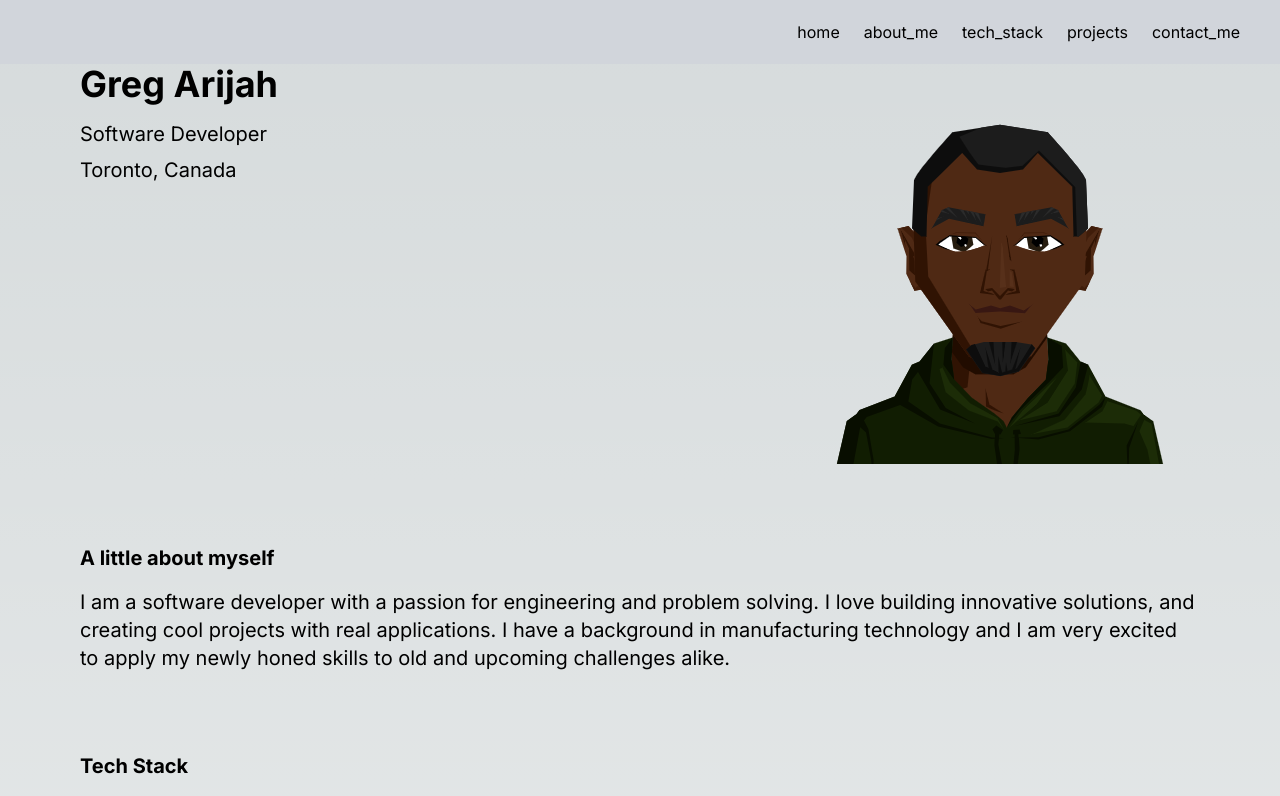
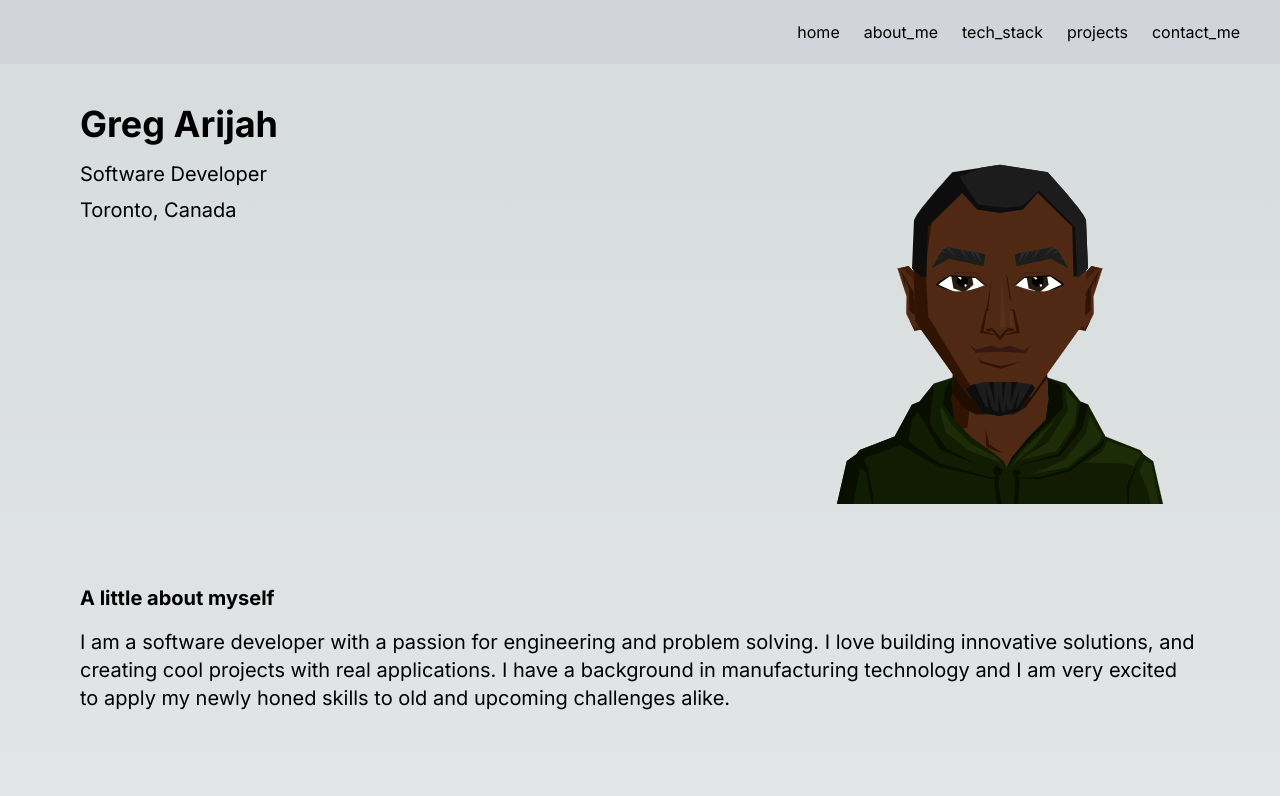
Before and after one commit to gregArijah/portfolio, a Next.js app: page / in a window 1280 px wide. Shown: the top 796 px of the page. Built offline with nearby package versions, Linux system fonts and the light colour scheme.

Commit message:
made navbar sticky

```diff
--- a/app/components/Header.tsx
+++ b/app/components/Header.tsx
@@ -4,7 +4,7 @@ import Image from "next/image"
 export default function Header() {
 
     return (
-        <main className="flex justify-between p-10 pl-20 pr-20" id="home">
+        <main className="flex justify-between p-10 pl-20 pr-20" >
             <div className="space-y-2">
                 <p className="text-4xl font-bold pb-2">Greg Arijah</p>
                 <p className="text-xl">Software Developer</p>
--- a/app/components/Navbar.tsx
+++ b/app/components/Navbar.tsx
@@ -3,7 +3,7 @@
 export default function Navbar() {
 
     return (
-        <main className="p-5 flex w-screen justify-end fixed bg-gray-300">
+        <main className="p-5 flex w-screen justify-end sticky top-0 bg-gray-300" id="home">
             <div className="space-x-6 text-l pr-5">
                 <a href="#home">home</a>
                 <a href="#about">about_me</a>
--- a/app/page.tsx
+++ b/app/page.tsx
@@ -8,14 +8,15 @@ import Contact from './components/Contact'
 
 export default function Home() {
   return (
-    <main className='display'>
+    <main>
       < Navbar />
-      <br/>
-      < Header />
-      < About />
-      < TechStack />
-      < Projects />
-      < Contact />
+      <div className=''>
+        < Header />
+        < About />
+        < TechStack />
+        < Projects />
+        < Contact />
+      </div>
     </main>
   )
 }
```
